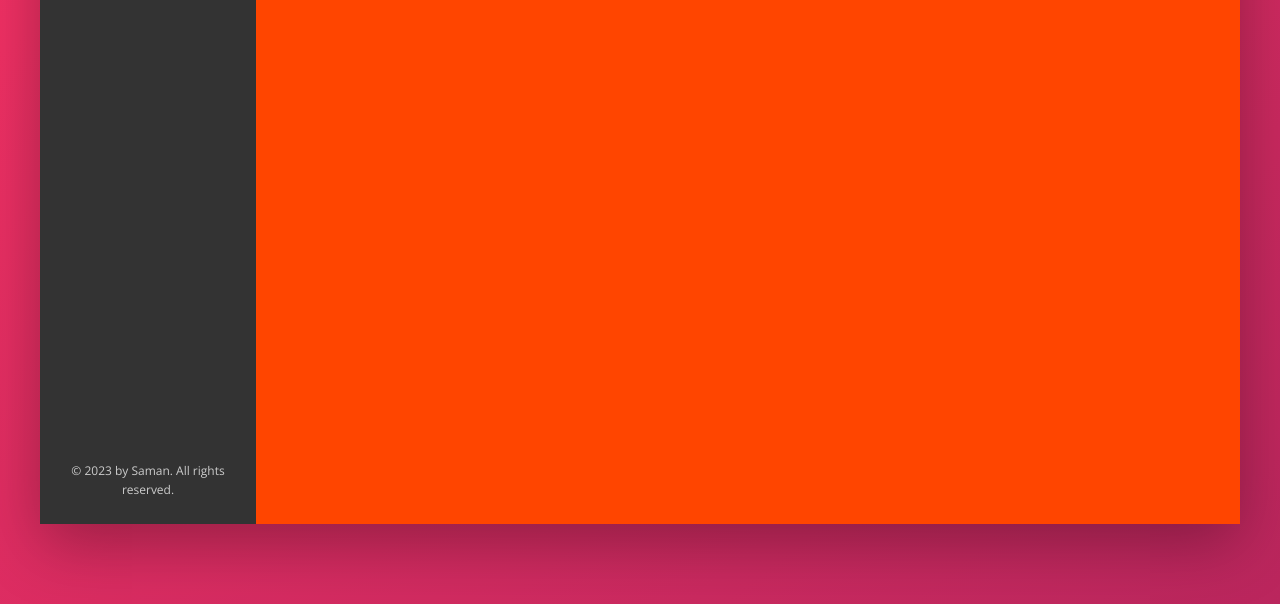
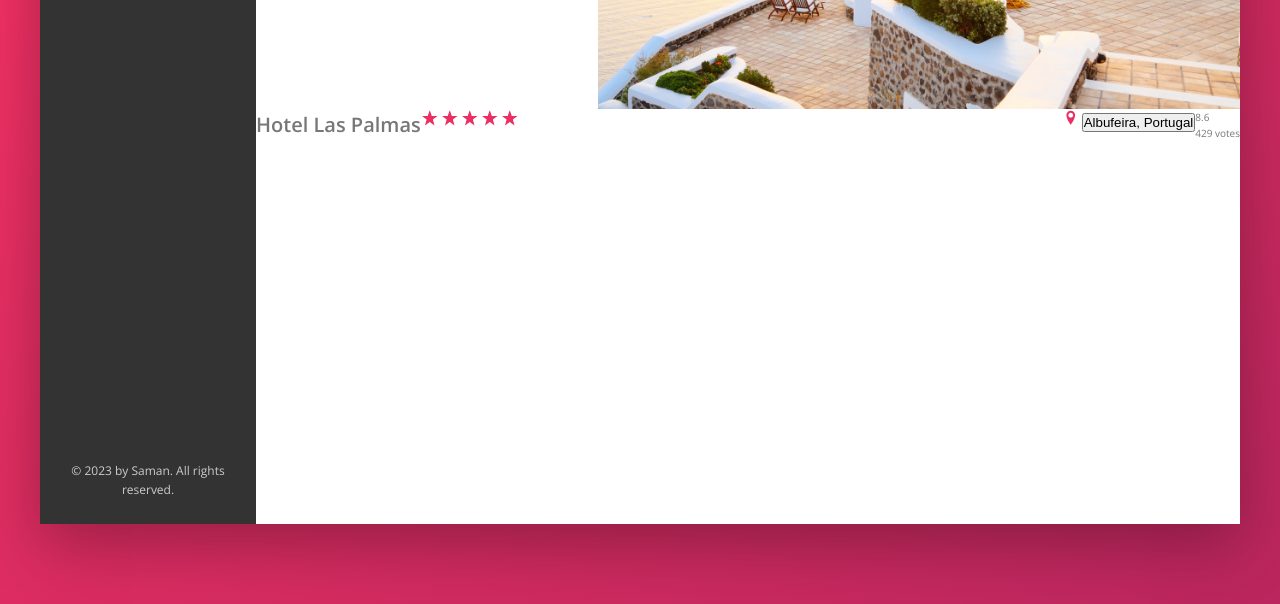
Before and after one commit to sam-nazarian/hotel-landing-page, a website: page index.html in a window 1280 px wide. Shown: the part 426-1030 px from the top of the page. Drawn offline with nearby package versions, Linux system fonts and the light colour scheme.

Commit message:
Built the hotel overview - part 1

```diff
--- a/index.html
+++ b/index.html
@@ -104,7 +104,56 @@
             </nav>
 
             <main class="hotel-view">
-                Hotel view
+                <div class="gallery">
+                    <figure class="gallery__item">
+                        <img src="img/hotel-1.jpg" alt="Photo of hotel 1" class="gallery__photo">
+                        <!-- in a fig elm so that later, could add a fig-caption -->
+                    </figure>
+
+                    <figure class="gallery__item">
+                        <img src="img/hotel-2.jpg" alt="Photo of hotel 2" class="gallery__photo">
+                    </figure>
+
+                    <figure class="gallery__item">
+                        <img src="img/hotel-3.jpg" alt="Photo of hotel 3" class="gallery__photo">
+                    </figure>
+                </div>
+
+                <div class="overview">
+                    <h1 class="overview__heading">
+                        Hotel Las Palmas
+                    </h1>
+                    <div class="overview__stars">
+                        <svg class="overview__icon-star">
+                            <use xlink:href="img/sprite.svg#icon-star"></use>
+                        </svg>
+                        <svg class="overview__icon-star">
+                            <use xlink:href="img/sprite.svg#icon-star"></use>
+                        </svg>
+                        <svg class="overview__icon-star">
+                            <use xlink:href="img/sprite.svg#icon-star"></use>
+                        </svg>
+                        <svg class="overview__icon-star">
+                            <use xlink:href="img/sprite.svg#icon-star"></use>
+                        </svg>
+                        <svg class="overview__icon-star">
+                            <use xlink:href="img/sprite.svg#icon-star"></use>
+                        </svg>
+                    </div>
+
+                    <div class="overview__location">
+                        <svg class="overview__icon-location">
+                            <use xlink:href="img/sprite.svg#icon-location-pin"></use>
+                        </svg>
+                        <button class="btn-inline">Albufeira, Portugal</button>
+                    </div>
+
+                    <div class="overview__rating">
+                        <div class="overview__rating-average">8.6</div>
+                        <div class="overview__rating-count">429 votes</div>
+                    </div>
+
+                </div>
             </main>
         </div>
 
--- a/sass/_components.scss
+++ b/sass/_components.scss
@@ -194,3 +194,45 @@
   text-align: center;
   padding: 2.5rem;
 }
+
+/////////////////////////////////////
+// GALLERY
+.gallery {
+  display: flex;
+  &__photo {
+    width: 100%; //take 100% of it's container
+    display: block; // to avoid having a small space below an image
+  }
+}
+
+/////////////////////////////////////
+// HOTEL OVERVIEW
+.overview {
+  display: flex;
+
+  &__heading {
+  }
+
+  &__stars {
+    margin-right: auto; //adds space between flex-items
+  }
+
+  &__icon-star,
+  &__icon-location {
+    width: 1.75rem;
+    height: 1.75rem;
+    fill: var(--color-primary);
+  }
+
+  &__location {
+  }
+
+  &__rating {
+  }
+
+  &__rating-average {
+  }
+
+  &__rating-count {
+  }
+}
--- a/sass/_layout.scss
+++ b/sass/_layout.scss
@@ -36,7 +36,6 @@
   background-color: #fff;
 
   //TEST
-  background-color: orangered;
   height: 80rem;
 
   flex: 1; //elm should grow as much as it can
```
Also changed, not shown: css/style.css, 1 other file.
